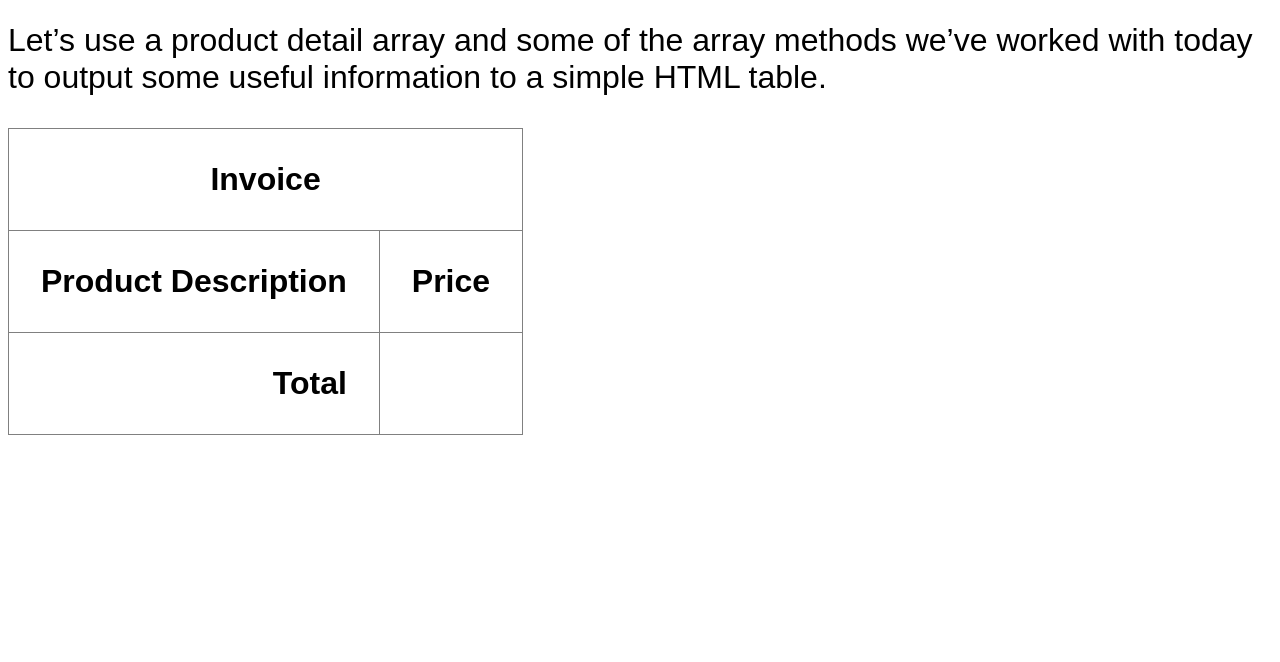
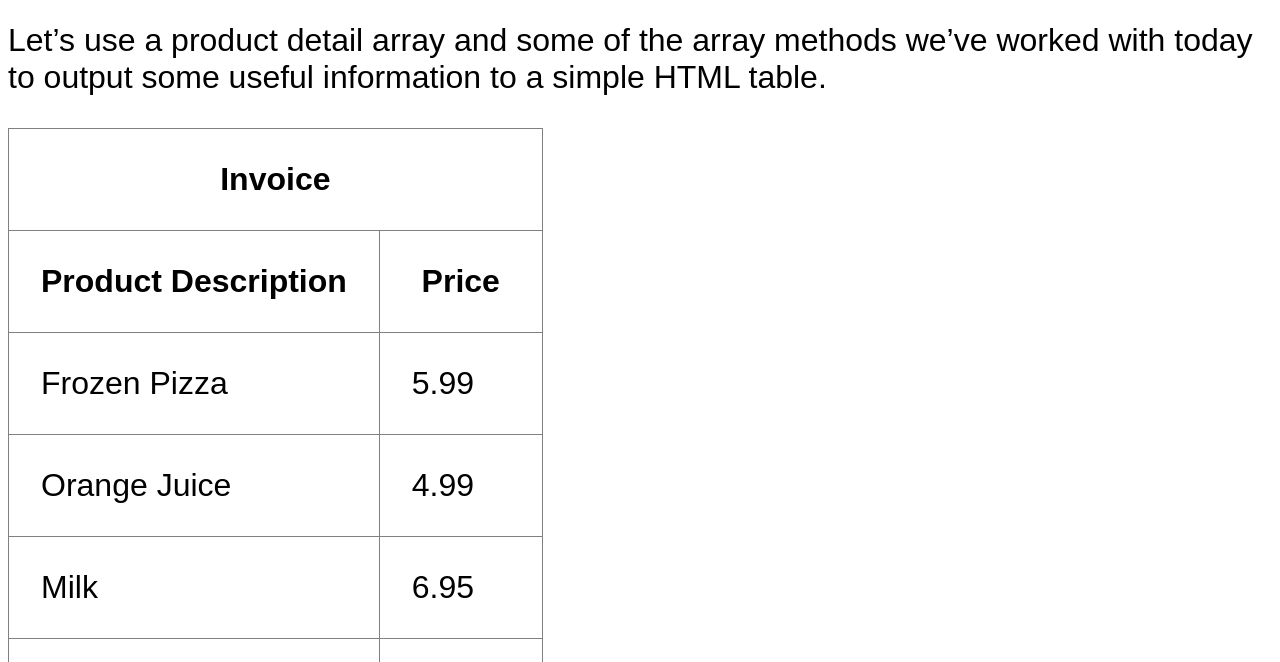
Before and after one commit to YuvalNahshony895/comp1073s25, a plain HTML site: page lesson-3/products.html in a window 1280 px wide. Shown: the part 138-800 px from the top of the page. Drawn offline with Linux system fonts and the light colour scheme.

Commit message:
completed receipt script to split products array and generate total price

```diff
--- a/lesson-3/js/products.js
+++ b/lesson-3/js/products.js
@@ -1,26 +1,55 @@
 // STEP 1: Declare and initialize variables
 // STEP 1a: Grab the parts of the DOM that we need to build the invoice
+const productList = document.querySelector("tbody");
+const totalData = document.querySelector("tfoot td:first-of-type");
 
 // STEP 1b: Build the products array in the format 'Product Name:0.00'
-
+let products = [
+	"Frozen Pizza: 5.99",
+	"Orange Juice: 4.99",
+	"Milk: 6.95",
+	"Dozen Eggs: 5.95",
+	"Bacon: 7.49",
+	"Apples: 3.99"
+];
 // STEP 1c: Set up invoiceTotal variable - start at zero
+let invoiceTotal = 0;
 
 // STEP 1d: Declare the itemRow and the itemDetail array;
+let itemRow = new Array();
+let itemDetail = new Array();
+let itemDesc;
+let itemPrice;
+let counter = 0;
 
 // STEP 2: Build a loop to iterate through the products array
+// for (let i = 0; i < products.length; i ++) {
+// 	console.log(i);
+products.forEach((product) => {
+
+
 
 	// STEP 3: Break apart the product name from the price for each item with split()
-
+	product = product.split(": ");
+	//console.log(product);
 	// STEP 4: Now we have an array as an element of an array - set the second array element to the product price (as type number)
-
+	product[1] = Number(product[1]);
+	// console.log(product);
 	// STEP 5: Add the price of this product to the invoice total
-
+	invoiceTotal += product[1];
 	// STEP 6: Capture each product name and price as variables
-
+	itemDesc = product[0];
+	itemPrice = product[1];
 	// STEP 7: Create a TR element for this product and price in the invoice table
+	 itemRow[counter] = document.createElement("tr");
 
 	// STEP 8: Build the string that contains two TD elements each containing one of the item description, and the item price
-
+	itemDetail[counter] = `<td>${itemDesc}</td><td>${itemPrice}</td>`;
 	// STEP 9: Set the above string as the innerHTML of the new TR element, and then append the new element to the table body (var productList)
-
+	itemRow[counter].innerHTML = itemDetail[counter];
+	console.log(itemRow[counter]);
+	productList.append(itemRow[counter]);
+	counter++;
+});
 // STEP 10: Set the total cost of the invoice as the textContent of the TD in the TFOOT (var totalData), rounding the number to two decimal places
+	totalData.textContent = "$" + invoiceTotal.toFixed(2);
--- a/lesson-3/products.html
+++ b/lesson-3/products.html
@@ -5,6 +5,7 @@
 	<title>Products Array | COMP1073 Client-Side JavaScript</title>
 	<meta name="viewport" content="width=device-width, initial-scale=1" />
 	<link href="css/styles.css" rel="stylesheet" />
+	<script src="js/products.js" defer></script>
 </head>
 
 <body>
@@ -20,14 +21,16 @@
 				<th>Price</th>
 			</tr>
 		</thead>
+		<tbody>
+
+		</tbody>
 		<tfoot>
 			<tr>
 				<th>Total</th>
 				<td></td>
 			</tr>
 		</tfoot>
-		<tbody>
-		</tbody>
+
 	</table>
 </body>
 </html>
```
